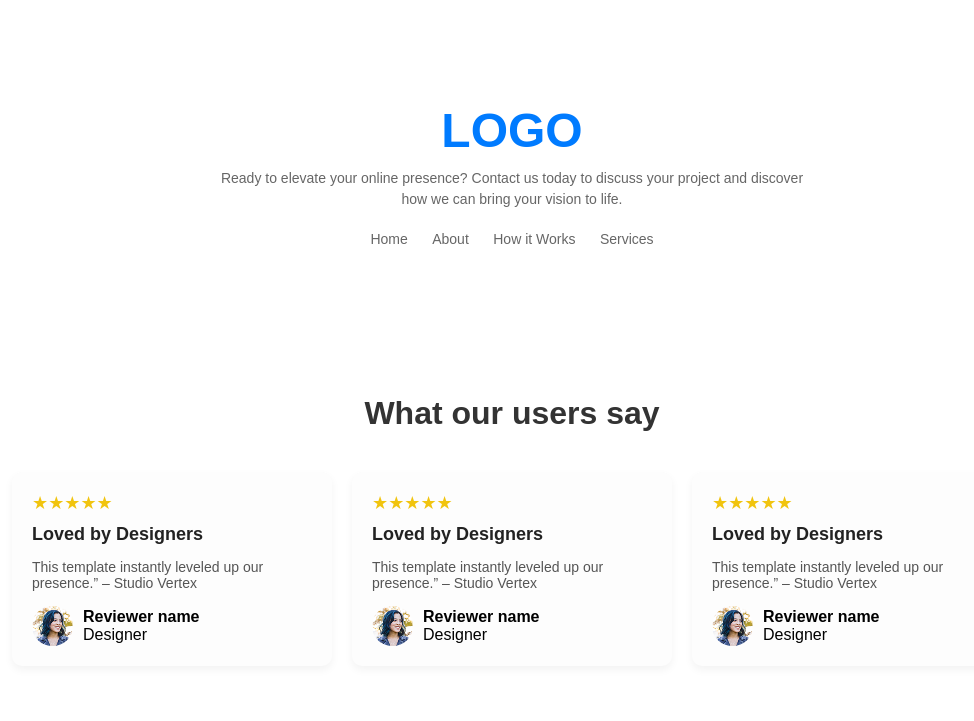
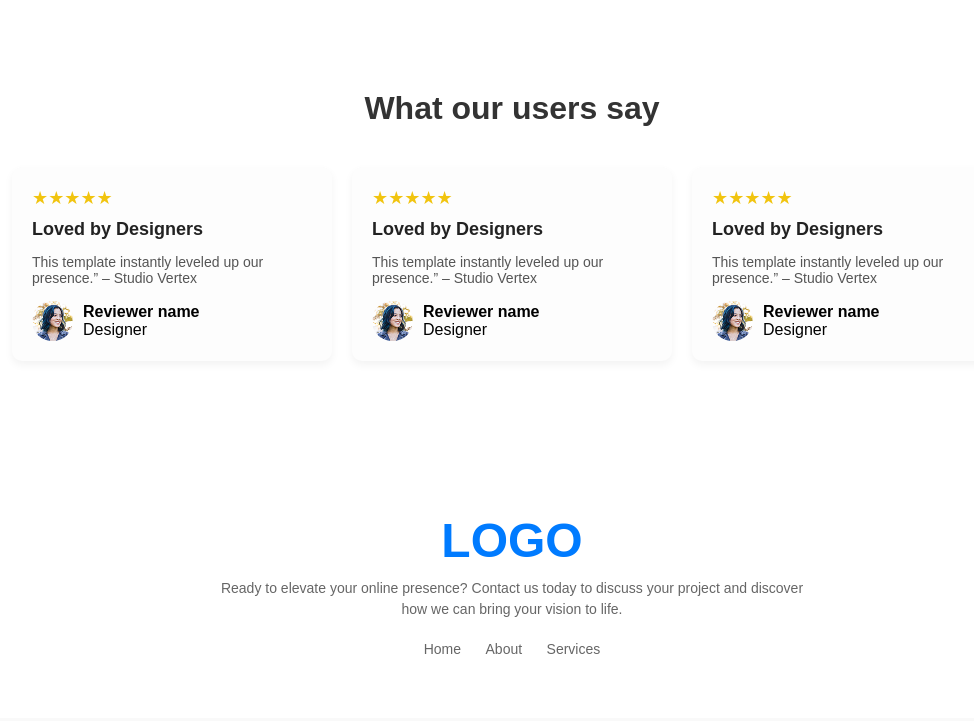
Before and after one commit to tanmoy20050/Assignment-01, a plain HTML site: page index.html in a window 1280 px wide. Shown: the part 2084-2805 px from the top of the page, without its empty margins (128-1102 px from the left). Drawn offline with Linux system fonts and the light colour scheme.

Commit message:
footer part

```diff
--- a/index.html
+++ b/index.html
@@ -78,25 +78,7 @@
     </div>
 
    </section>
-   <section>
-    <div class="header">
-    <h1 class="logo">LOGO</h1>
-    <p class="tagline">
-      Ready to elevate your online presence? Contact us today to discuss your project and discover how we can bring your vision to life.
-    </p>
-    <nav class="menu">
-      <a href="">Home</a>
 
-      <a href="">About</a>
-
-      <a href="">How it Works</a>
-
-      <a href="">Services</a>
-    </nav>
-  </div>
-
-
-   </section>
    <section>
     <section class="testimonials">
     <h2>What our users say</h2>
@@ -149,6 +131,21 @@
     </main>
 
     <footer>
+      <div class="header">
+    <h1 class="logo">LOGO</h1>
+    <p class="tagline">
+      Ready to elevate your online presence? Contact us today to discuss your project and discover how we can bring your vision to life.
+    </p>
+    <nav class="menu">
+      <a href="">Home</a>
+
+      <a href="#">About</a>
+
+
+      <a href="">Services</a>
+    </nav>
+  </div>
+
 
 
     </footer>
```
